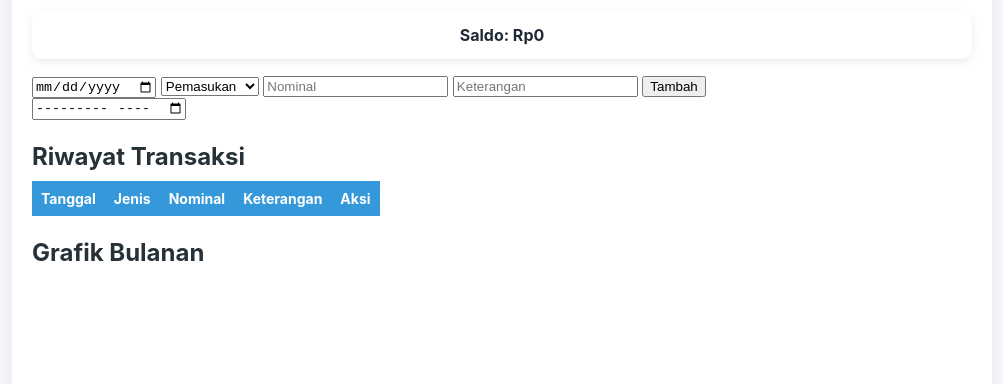
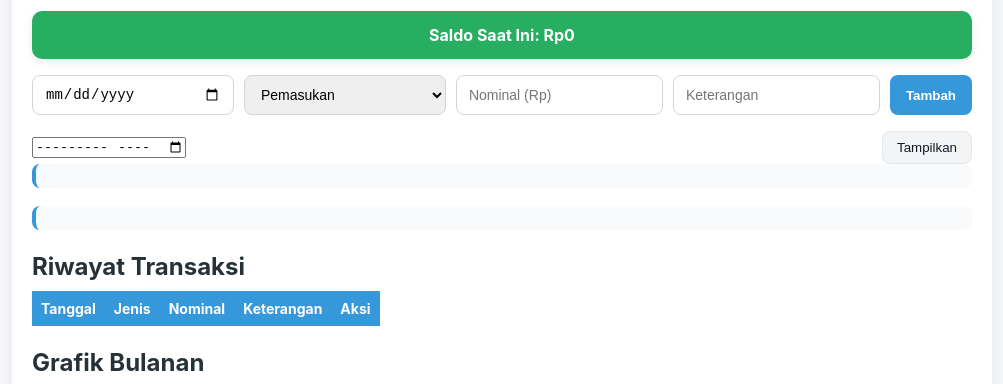
Before and after one commit to rekcless/dana, a plain HTML site: page index.html in a window 1280 px wide. Shown: the part 94-478 px from the top of the page, without its empty margins (138-1141 px from the left). Drawn offline with nearby package versions, Linux system fonts and the light colour scheme; no server answers.

Commit message:
Refactor index.html for better structure and styling

```diff
--- a/index.html
+++ b/index.html
@@ -1,10 +1,9 @@
 <!DOCTYPE html>
 <html lang="id">
 <head>
-  <meta charset="UTF-8">
+  <meta charset="utf-8">
   <meta name="viewport" content="width=device-width, initial-scale=1">
   <title>Catatan Keuangan</title>
-
   <link rel="stylesheet" href="style.css">
   <script src="https://cdn.jsdelivr.net/npm/chart.js"></script>
 </head>
@@ -13,24 +12,31 @@
 <div class="container">
   <h1>Catatan Keuangan</h1>
 
-  <div id="totalSaldo" class="saldo-box">Saldo: Rp0</div>
+  <div id="totalSaldo" class="saldo-box saldo-positif">
+    Saldo Saat Ini: Rp0
+  </div>
 
-  <!-- FORM -->
-  <form id="form">
+  <!-- FORM INPUT -->
+  <form id="formPengeluaran" class="form-row">
     <input type="date" id="tanggal" required>
     <select id="jenis">
       <option value="pemasukan">Pemasukan</option>
       <option value="pengeluaran">Pengeluaran</option>
     </select>
-    <input type="number" id="nominal" placeholder="Nominal" required>
+    <input type="text" id="nominal" placeholder="Nominal (Rp)" required>
     <input type="text" id="keterangan" placeholder="Keterangan">
-    <button type="submit">Tambah</button>
+    <button type="submit" class="btn-primary">Tambah</button>
   </form>
 
   <!-- FILTER -->
-  <div class="filter">
-    <input type="month" id="filterBulan">
+  <div class="controls">
+    <input type="month" id="bulanTahun">
+    <button id="lihatBulanan" class="btn-secondary">Tampilkan</button>
   </div>
+
+  <!-- REKAP -->
+  <div id="rekapHarian" class="rekap-box"></div>
+  <div id="rekapBulanan" class="rekap-box"></div>
 
   <!-- RIWAYAT -->
   <h2>Riwayat Transaksi</h2>
@@ -44,11 +50,13 @@
         <th>Aksi</th>
       </tr>
     </thead>
-    <tbody id="tabel"></tbody>
+    <tbody id="tabelData"></tbody>
   </table>
 
   <h2>Grafik Bulanan</h2>
-  <canvas id="chart"></canvas>
+  <div style="height:260px">
+    <canvas id="chartBulanan"></canvas>
+  </div>
 </div>
 
 <script type="module" src="app.js"></script>
```
